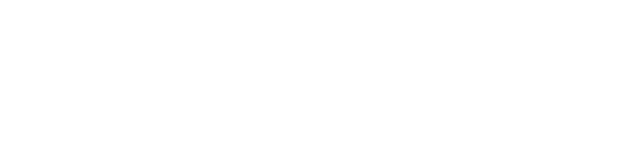
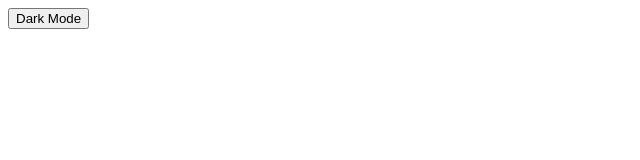
Before and after one commit to Jordan-Smalls/smalls.github.io, a plain HTML site: page index.html in a window 1280 px wide. Shown: the whole page, without its empty margins (0-640 px from the left). Drawn offline with Linux system fonts and the light colour scheme.

Commit message:
Added darkmode-toggler

```diff
--- a/index.html
+++ b/index.html
@@ -9,6 +9,8 @@
   <body>
     <header></header>
 
-    <footer></footer>
+    <footer>
+      <button id="darkmode-toggle">Dark Mode</button>
+    </footer>
   </body>
 </html>
```
